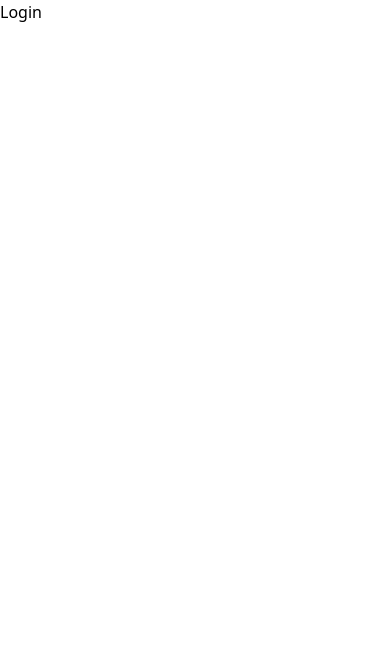
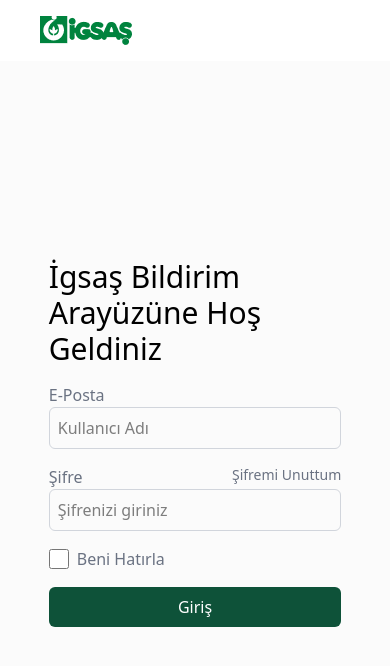
Before and after one commit to mrzkhrmn/igsas-portal-notification, a React (Vite) app: page /login in a window 390 px wide. Shown: the top 666 px of the page. Built offline with nearby package versions, Linux system fonts and the light colour scheme.

Commit message:
responsive login screen design

```diff
--- a/src/pages/Home.jsx
+++ b/src/pages/Home.jsx
@@ -3,19 +3,7 @@
 import LoginImage from "../assets/images/login-image.jpg";
 
 const Home = () => {
-  return (
-    <div className=" relative">
-      <img src={CompanyLogo} alt="Company Logo" />
-      <div className="flex border h-screen">
-        <div className="w-[70%] h-full">
-          <img src={LoginImage} alt="Login Illustration" className="n h-full" />
-        </div>
-        <div className="w-[30%]">
-          <h2>{`İgsaş Bildirim \n Arayüzüne Hoş Geldiniz`}</h2>
-        </div>
-      </div>
-    </div>
-  );
+  return <h1>Home</h1>;
 };
 
 export default Home;
--- a/src/pages/Login.jsx
+++ b/src/pages/Login.jsx
@@ -1,7 +1,66 @@
 import React from "react";
+import CompanyLogo from "../assets/icons/igsas-logo.png";
+import LoginImage from "../assets/images/login-image.jpg";
 
 const Login = () => {
-  return <div>Login</div>;
+  return (
+    <div className="relative h-screen overflow-hidden">
+      <div className="px-10 py-4">
+        <img src={CompanyLogo} alt="Company Logo" />
+      </div>
+      <div className="flex h-full">
+        <div className="hidden sm:block w-[60%] lg:w-[70%] h-full">
+          <img
+            src={LoginImage}
+            alt="Login Illustration"
+            className="h-full w-full object-contain"
+          />
+        </div>
+        <div className="w-full sm:w-[40%] lg:w-[30%] relative bg-[#d6d6d618] items-center justify-center flex">
+          <div className="mb-20 flex flex-col gap-4 items-center justify-center h-full  w-[75%]">
+            <h2 className="font-medium text-3xl text-black w-full">
+              İgsaş Bildirim <br /> Arayüzüne Hoş Geldiniz
+            </h2>
+            <div className="flex flex-col gap-4 w-full">
+              <div className="flex flex-col w-full">
+                <label className=" text-gray-500" htmlFor="username">
+                  E-Posta
+                </label>
+                <input
+                  type="text"
+                  label="john.doe@example.com"
+                  placeholder="Kullanıcı Adı"
+                  className="border border-gray-300 rounded-md p-2"
+                />
+              </div>
+              <div className="flex flex-col w-full">
+                <div className="flex justify-between w-full">
+                  <label className=" text-gray-500" htmlFor="username">
+                    Şifre
+                  </label>
+                  <p className="text-sm text-gray-500">Şifremi Unuttum</p>
+                </div>
+                <input
+                  type="password"
+                  placeholder="Şifrenizi giriniz"
+                  className="border border-gray-300 rounded-md p-2"
+                />
+              </div>
+              <div className="flex items-center gap-2 w-full">
+                <input type="checkbox" className="w-5 h-5" />
+                <label className=" text-gray-500" htmlFor="username">
+                  Beni Hatırla
+                </label>{" "}
+              </div>
+              <button className="bg-[#0E5239] font-light text-white p-2 rounded-md">
+                Giriş
+              </button>
+            </div>
+          </div>
+        </div>
+      </div>
+    </div>
+  );
 };
 
 export default Login;
```
